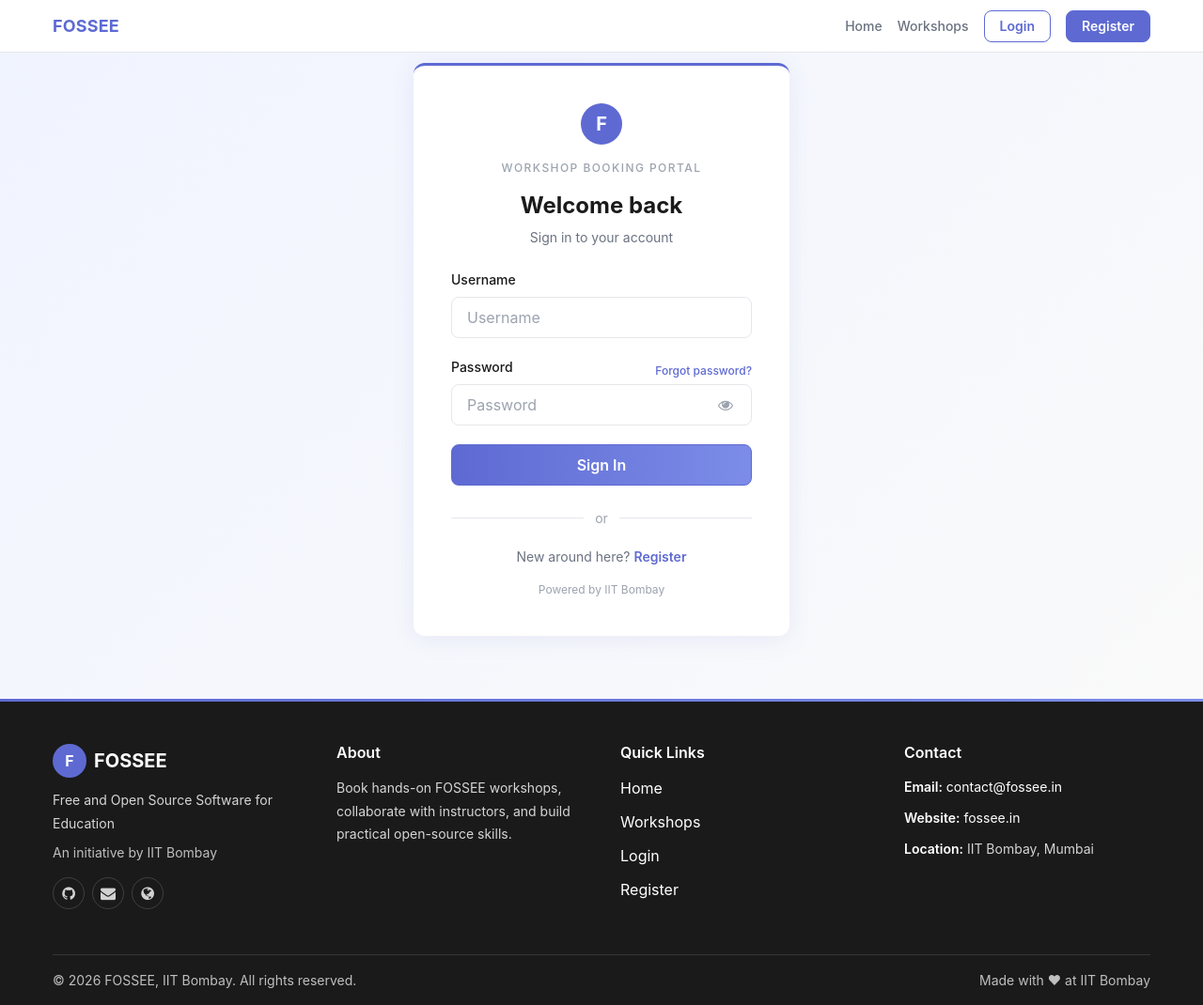
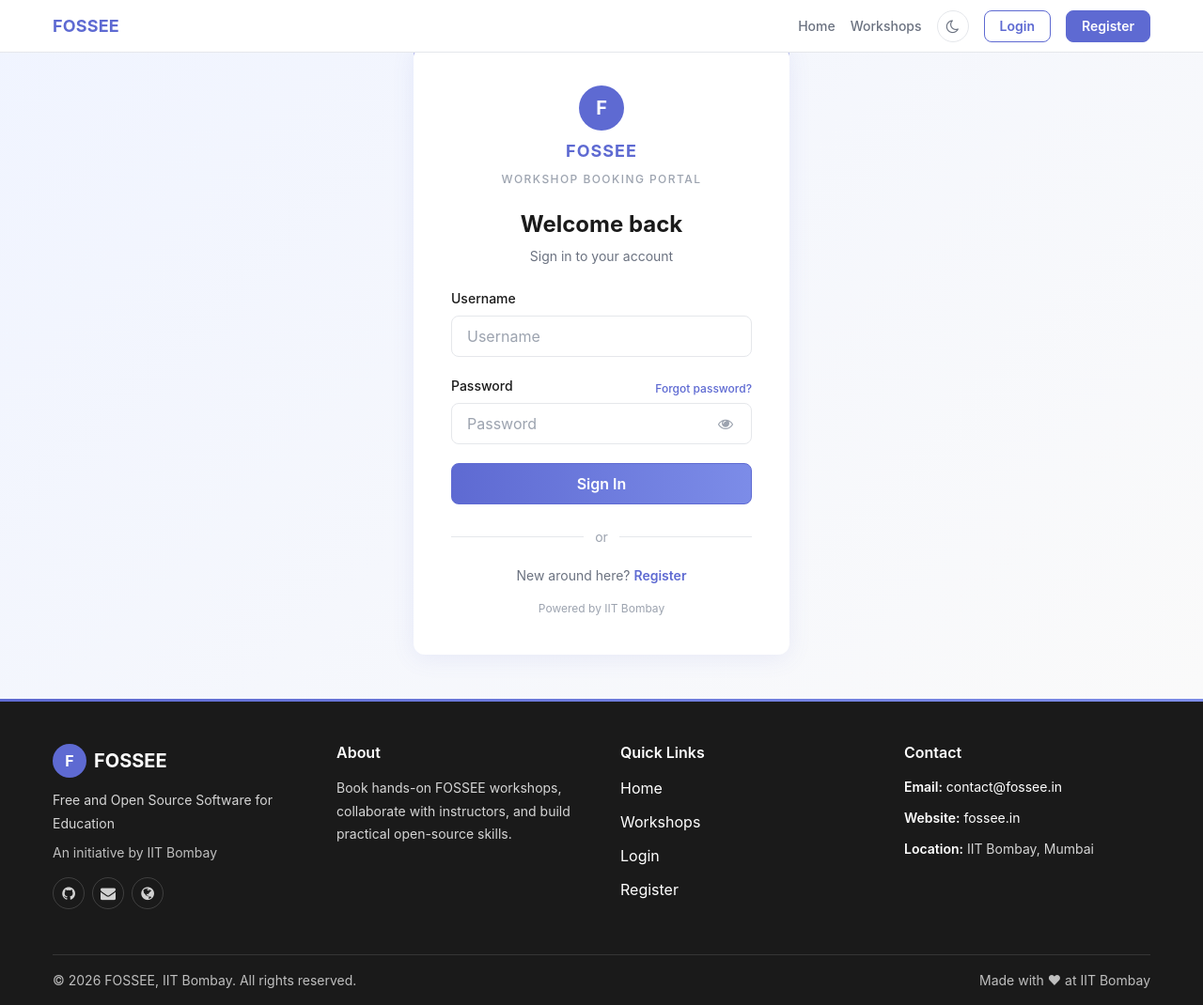
Before and after one commit to shivani-i-i/fossee-workshop-booking-ui, a Django app: page /workshop/login/ in a window 1280 px wide. Shown: the whole page at 94% size. Run offline with Django 3.2, Linux system fonts and the light colour scheme; some libraries are stand-ins or nearby versions.

Commit message:
fix: resize login logo circle and add FOSSEE text branding

```diff
--- a/workshop_app/static/workshop_app/css/login.css
+++ b/workshop_app/static/workshop_app/css/login.css
@@ -22,10 +22,15 @@
     box-shadow: 0 4px 24px rgba(94, 106, 210, 0.10);
 }
 
+.login-card__logo-group {
+    text-align: center;
+    margin-bottom: 24px;
+}
+
 .login-card__brand {
-    width: 44px;
-    height: 44px;
-    margin: 0 auto var(--space-4);
+    width: 48px;
+    height: 48px;
+    margin: 0 auto var(--space-2);
     display: flex;
     align-items: center;
     justify-content: center;
@@ -37,8 +42,17 @@
     line-height: 1;
 }
 
+.login-card__brand-name {
+    margin: 0 0 var(--space-2);
+    color: var(--color-primary);
+    text-align: center;
+    font-size: 18px;
+    font-weight: 700;
+    letter-spacing: 1px;
+}
+
 .login-card__tagline {
-    margin: 0 0 var(--space-4);
+    margin: 0;
     color: var(--color-text-muted);
     text-align: center;
     font-size: 12px;
--- a/workshop_app/static/workshop_app/css/navbar.css
+++ b/workshop_app/static/workshop_app/css/navbar.css
@@ -129,6 +129,30 @@
     text-decoration: none;
 }
 
+.site-theme-toggle {
+    width: 34px;
+    height: 34px;
+    border: 1px solid var(--color-border);
+    border-radius: var(--radius-full);
+    background: var(--color-bg-primary);
+    color: var(--color-text-secondary);
+    display: inline-flex;
+    align-items: center;
+    justify-content: center;
+    transition: all var(--transition-normal);
+}
+
+.site-theme-toggle:hover {
+    color: var(--color-primary);
+    border-color: var(--color-primary);
+    background: var(--color-primary-light);
+}
+
+.site-theme-toggle.is-dark {
+    color: var(--color-warning);
+    border-color: color-mix(in srgb, var(--color-warning) 40%, var(--color-border));
+}
+
 .site-navbar__toggle {
     display: none;
     width: 40px;
@@ -226,4 +250,10 @@
         width: 100%;
         height: 38px;
     }
+
+    .site-theme-toggle {
+        width: 100%;
+        height: 38px;
+        border-radius: var(--radius-md);
+    }
 }
--- a/workshop_app/static/workshop_app/css/variables.css
+++ b/workshop_app/static/workshop_app/css/variables.css
@@ -64,6 +64,37 @@
     --transition-slow: 300ms ease;
 }
 
+html {
+    color-scheme: light;
+}
+
+[data-theme="dark"] {
+    --color-primary: #8d98f0;
+    --color-primary-hover: #a4adff;
+    --color-primary-light: #242a4f;
+    --color-success: #67d79f;
+    --color-warning: #f5bf57;
+    --color-error: #ff787d;
+    --color-text-primary: #e6e9f2;
+    --color-text-secondary: #b0b7c8;
+    --color-text-muted: #8790a5;
+    --color-border: #2a2f45;
+    --color-border-light: #22273a;
+    --color-bg-primary: #131729;
+    --color-bg-secondary: #0d1120;
+    --color-bg-hover: #1a2035;
+    --shadow-sm: 0 1px 2px rgba(0, 0, 0, 0.4);
+    --shadow-md: 0 6px 12px rgba(0, 0, 0, 0.35);
+    --shadow-lg: 0 12px 24px rgba(0, 0, 0, 0.45);
+    --shadow-card: 0 2px 6px rgba(0, 0, 0, 0.35);
+    --shadow-card-hover: 0 8px 18px rgba(0, 0, 0, 0.5);
+}
+
+[data-theme="dark"] html,
+[data-theme="dark"] body {
+    color-scheme: dark;
+}
+
 /* Breakpoints (reference)
    mobile: 375px
    tablet: 768px
--- a/workshop_app/templates/workshop_app/base.html
+++ b/workshop_app/templates/workshop_app/base.html
@@ -4,6 +4,18 @@
 {% load custom_filters %}
 <head>
     <meta name="viewport" content="width=device-width, initial-scale=1">
+    <script>
+        (function () {
+            try {
+                var storedTheme = localStorage.getItem('theme');
+                var prefersDark = window.matchMedia && window.matchMedia('(prefers-color-scheme: dark)').matches;
+                var initialTheme = storedTheme || (prefersDark ? 'dark' : 'light');
+                document.documentElement.setAttribute('data-theme', initialTheme);
+            } catch (error) {
+                document.documentElement.setAttribute('data-theme', 'light');
+            }
+        })();
+    </script>
     <title>
         {% block title %}
             HomePage
@@ -55,6 +67,9 @@
             <div class="site-nav" id="siteNavMenu">
                 <a href="/" class="site-nav__link{% if request.path == '/' %} active{% endif %}">Home</a>
                 <a href="{% url 'workshop_app:workshop_type_list' %}" class="site-nav__link{% if '/workshop/types/' in request.path %} active{% endif %}">Workshops</a>
+                <button type="button" class="site-theme-toggle" id="siteThemeToggle" aria-label="Toggle dark mode" aria-pressed="false">
+                    <i class="fa fa-moon-o" aria-hidden="true"></i>
+                </button>
                 <a href="{% url 'workshop_app:login' %}" class="site-nav__btn site-nav__btn--login{% if '/workshop/login/' in request.path %} active{% endif %}">Login</a>
                 <a href="{% url 'workshop_app:register' %}" class="site-nav__btn site-nav__btn--register{% if '/workshop/register/' in request.path %} active{% endif %}">Register</a>
             </div>
@@ -79,6 +94,33 @@
         var navbar = document.querySelector('.site-navbar');
         var toggleButton = document.getElementById('siteNavbarToggle');
         var menu = document.getElementById('siteNavMenu');
+        var themeToggle = document.getElementById('siteThemeToggle');
+
+        function setTheme(themeName) {
+            document.documentElement.setAttribute('data-theme', themeName);
+            if (themeToggle) {
+                var isDark = themeName === 'dark';
+                themeToggle.classList.toggle('is-dark', isDark);
+                themeToggle.setAttribute('aria-pressed', isDark ? 'true' : 'false');
+                themeToggle.innerHTML = isDark
+                    ? '<i class="fa fa-sun-o" aria-hidden="true"></i>'
+                    : '<i class="fa fa-moon-o" aria-hidden="true"></i>';
+            }
+        }
+
+        if (themeToggle) {
+            setTheme(document.documentElement.getAttribute('data-theme') || 'light');
+            themeToggle.addEventListener('click', function () {
+                var current = document.documentElement.getAttribute('data-theme') || 'light';
+                var next = current === 'dark' ? 'light' : 'dark';
+                setTheme(next);
+                try {
+                    localStorage.setItem('theme', next);
+                } catch (error) {
+                    // Ignore storage failures silently.
+                }
+            });
+        }
 
         function setNavbarScrollState() {
             if (!navbar) {
--- a/workshop_app/templates/workshop_app/login.html
+++ b/workshop_app/templates/workshop_app/login.html
@@ -12,8 +12,11 @@
 {% block content %}
     <div class="login-page">
         <div class="login-card">
-            <div class="login-card__brand" aria-hidden="true">F</div>
-            <p class="login-card__tagline">Workshop Booking Portal</p>
+            <div class="login-card__logo-group">
+                <div class="login-card__brand" aria-hidden="true">F</div>
+                <p class="login-card__brand-name">FOSSEE</p>
+                <p class="login-card__tagline">Workshop Booking Portal</p>
+            </div>
             <h1 class="login-card__title">Welcome back</h1>
             <p class="login-card__subtitle">Sign in to your account</p>
 
```
